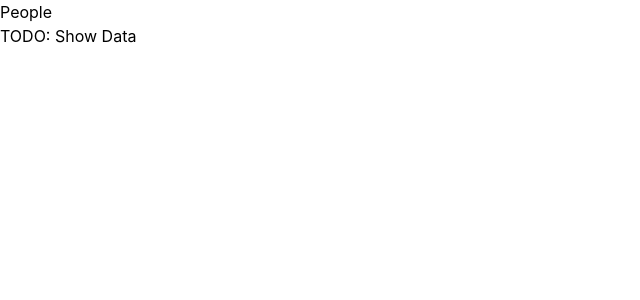
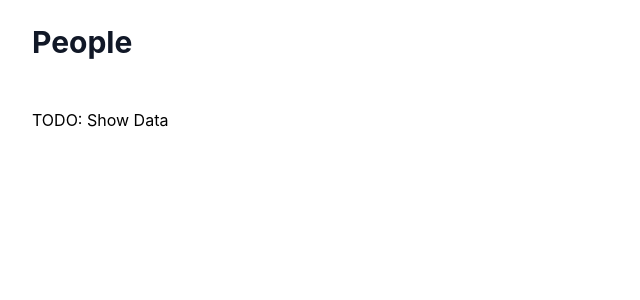
Before and after one commit to sladesamuel/neo4j-graphql, a React (Create React App) app in the folder webapp/: page /people in a window 1280 px wide. Shown: the top 300 px of the page, without its empty margins (0-640 px from the left). Built offline with nearby package versions, Linux system fonts and the light colour scheme.

Commit message:
Page layouts and titles

```diff
--- a/webapp/package.json
+++ b/webapp/package.json
@@ -9,6 +9,7 @@
     "web-vitals": "^2.1.2"
   },
   "devDependencies": {
+    "@tailwindcss/typography": "^0.5.0",
     "autoprefixer": "^10.4.0",
     "postcss": "^8.4.5",
     "react-scripts": "5.0.0",
--- /dev/null
+++ b/webapp/src/components/ContainerLayout.js
@@ -0,0 +1 @@
+export default ({ children }) => <div className="container mx-auto">{children}</div>
--- /dev/null
+++ b/webapp/src/components/Content.js
@@ -0,0 +1,3 @@
+export default ({ children }) => (
+  <div class="max-w-7xl mx-auto py-6 px-4 sm:px-6 lg:px-8">{children}</div>
+)
--- /dev/null
+++ b/webapp/src/components/Title.js
@@ -0,0 +1,7 @@
+export default ({ text }) => (
+  <header class="bg-white">
+    <div class="max-w-7xl mx-auto py-6 px-4 sm:px-6 lg:px-8">
+      <h1 class="text-3xl font-bold text-gray-900">{text}</h1>
+    </div>
+  </header>
+)
--- a/webapp/src/pages/Movies.js
+++ b/webapp/src/pages/Movies.js
@@ -1,9 +1,12 @@
 import React from "react"
+import ContainerLayout from "../components/ContainerLayout"
+import Content from "../components/Content"
+import Title from "../components/Title"
 
 export default () => (
-  <>
-    <h1>Movies</h1>
+  <ContainerLayout>
+    <Title text="Movies" />
 
-    <div>TODO: Data</div>
-  </>
+    <Content>TODO: Data</Content>
+  </ContainerLayout>
 )
--- a/webapp/src/pages/Navigation.js
+++ b/webapp/src/pages/Navigation.js
@@ -1,11 +1,11 @@
 import React from "react"
-import Layout from "../components/Layout"
+import CentralLayout from "../components/CentralLayout"
 import NavTile from "../components/NavTile"
 import movieImage from "../images/movies.png"
 import peopleImage from "../images/people.png"
 
 export default () => (
-  <Layout>
+  <CentralLayout>
     <div className="flex flex-wrap">
       <NavTile
         url="/movies"
@@ -21,5 +21,5 @@ export default () => (
         image={peopleImage}
       />
     </div>
-  </Layout>
+  </CentralLayout>
 )
--- a/webapp/src/pages/NotFound.js
+++ b/webapp/src/pages/NotFound.js
@@ -1 +1,10 @@
-export default () => <h1>Page not found</h1>
+import React from "react"
+
+import CentralLayout from "../components/CentralLayout"
+import Title from "../components/Title"
+
+export default () => (
+  <CentralLayout>
+    <Title text="Page not found" />
+  </CentralLayout>
+)
--- a/webapp/src/pages/People.js
+++ b/webapp/src/pages/People.js
@@ -1,8 +1,12 @@
 import React from "react"
+import ContainerLayout from "../components/ContainerLayout"
+import Content from "../components/Content"
+import Title from "../components/Title"
 
 export default () => (
-  <>
-    <h1>People</h1>
-    <div>TODO: Show Data</div>
-  </>
+  <ContainerLayout>
+    <Title text="People" />
+
+    <Content>TODO: Show Data</Content>
+  </ContainerLayout>
 )
--- a/webapp/tailwind.config.js
+++ b/webapp/tailwind.config.js
@@ -3,5 +3,5 @@ module.exports = {
   theme: {
     extend: {},
   },
-  plugins: [],
+  plugins: [require("@tailwindcss/typography")],
 }
```
Also changed, not shown: webapp/src/components/CentralLayout.js (renamed from webapp/src/components/Layout.js), 1 other file (tests, documents, lock files or other folders).
